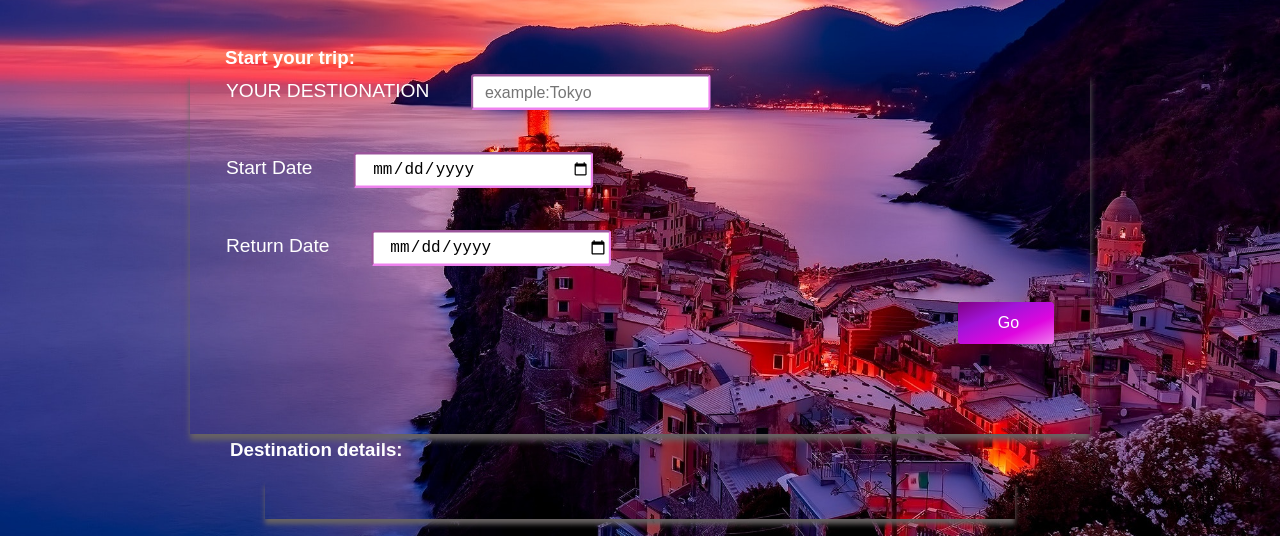
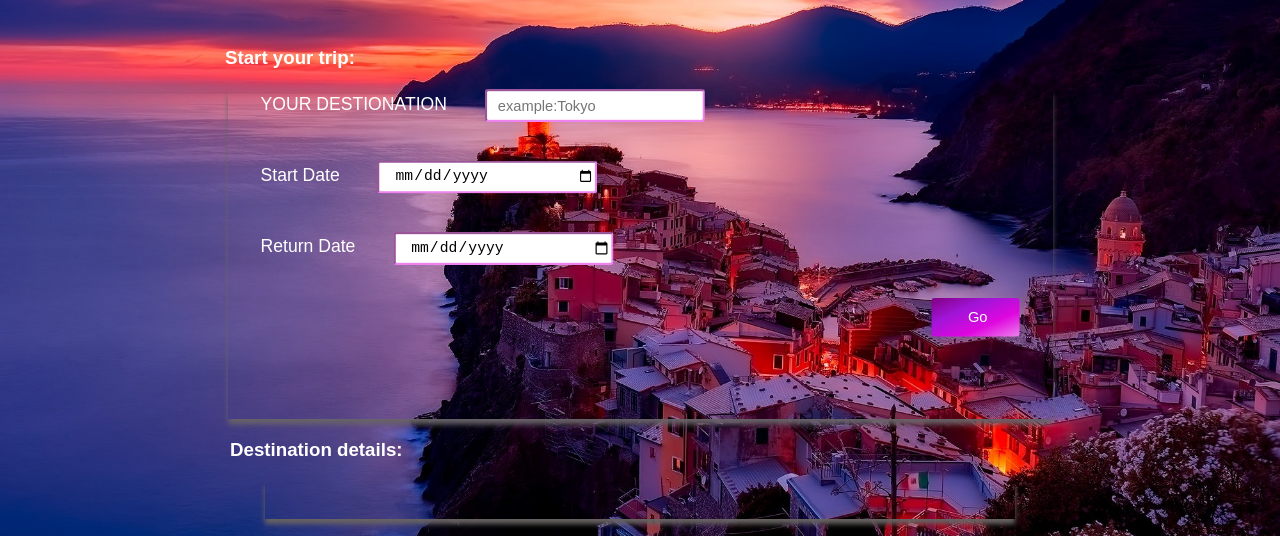
Before and after one commit to ZQWang39/Udacity-Project-5.FEND-Capstone-Project-Travel-App, a website built with webpack: page src/client/views/index.html in a window 1280 px wide. In both pictures the pointer is over the element 640 px from the left and 337 px from the top of the page. Shown: the part 83-619 px from the top of the page. Built offline with nearby package versions, Linux system fonts and the light colour scheme.

Commit message:
Adjust the form animation

```diff
--- a/src/client/styles/style.scss
+++ b/src/client/styles/style.scss
@@ -95,11 +95,11 @@ nav {
         height: 300px;
         border: grey;
         color: $text-color;
-        box-shadow: 0px 5px 5px rgb(104, 99, 99);
+        box-shadow: 0px 5px 5px rgb(104, 99, 104);
         margin:20px auto 30px;
         &:hover{
 
-        transform: scale(1.2);
+        transform: scale(1.1);
         transition: .5s;
         }
     }
```
